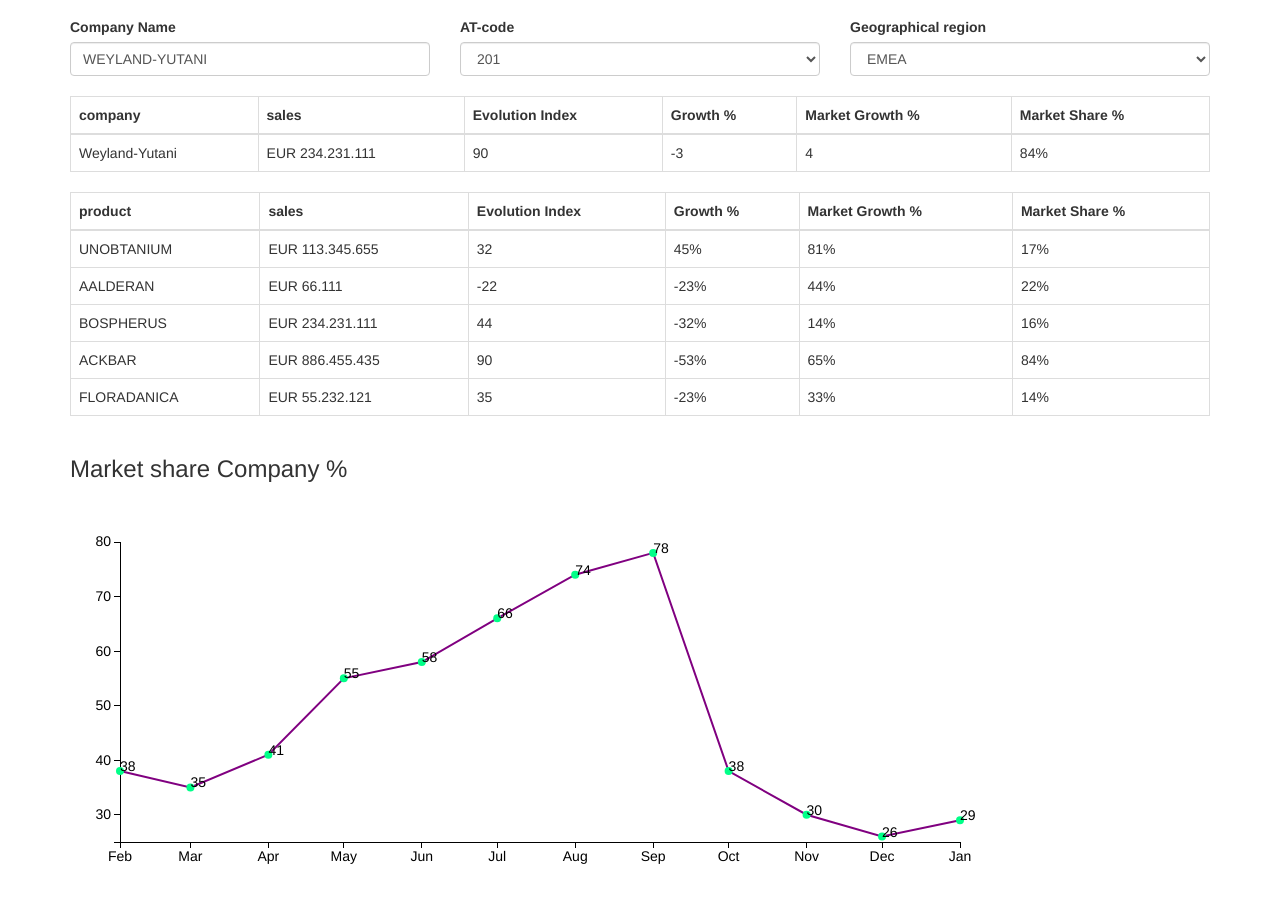
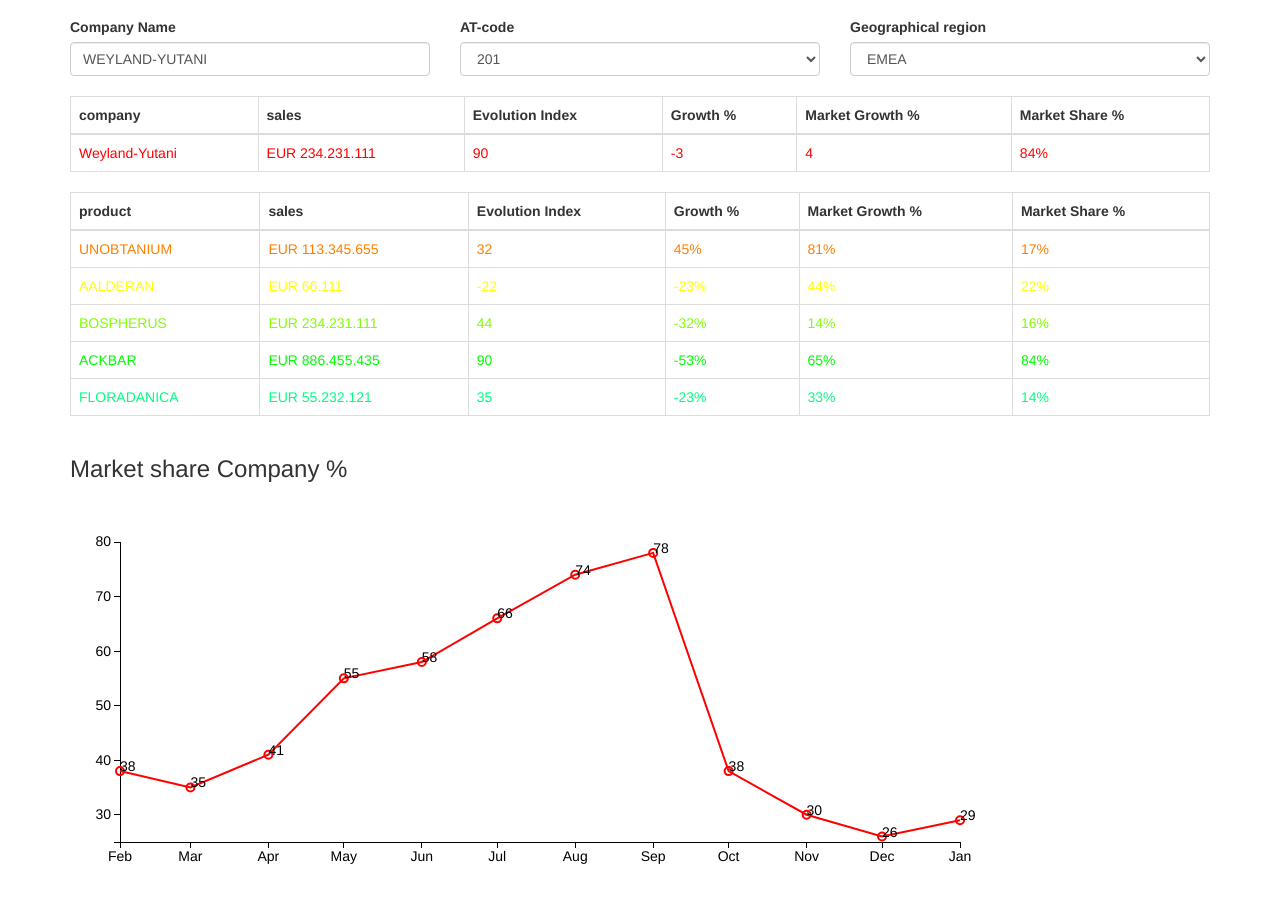
Before and after one commit to larjen/pids, a website: page pids/pids1.html in a window 1280 px wide. Shown: the part 53-952 px from the top of the page. Drawn offline with nearby package versions, Linux system fonts and the light colour scheme.

Commit message:
dev
color legends added

```diff
--- a/pids/pids-graph-1.js
+++ b/pids/pids-graph-1.js
@@ -16,6 +16,22 @@
     xMax: [],
     yMax: [],
     axis: [],
+    getColorClassName: function(number){
+        // gets a code for a specific color
+
+        return "color-"+number % 9;
+    },
+    getColorClassNameFromEntityId: function (id) {
+        // gets a code for a specific color
+
+        // loop through enities until id match established
+
+        for (var i = 0; i < this.dataSet.entity.length; i++) {
+            if (this.dataSet.entity[i].id == id) {
+                return this.getColorClassName(i);
+            }
+        }
+    },
     setDataSet: function (dataSet) {
 
         // sets the dataset into the object
@@ -140,8 +156,9 @@
                 cx: function (d) { return scale.x(self.getDate(d.x)); },
                 cy: function (d) { return scale.y(d.y); },
                 r: 4,
-                "fill": "#00ff88",
-                class: "circle-"+ds.entityid
+                "stroke-width": 2,
+                "fill":"none",
+                class: "circle-" + ds.entityid + " " + this.getColorClassNameFromEntityId(ds.entityid)
             })
             .on("mouseover", function (d) {
                 tooltip.transition()
@@ -222,10 +239,9 @@
         var viz = svg.append("path")
             .attr({
                 d: lineFun(ds.data),
-                "stroke": "purple",
                 "stroke-width": 2,
-                "fill": "none",
-                "class": ds.entityid
+                "class": ds.entityid + " " + this.getColorClassNameFromEntityId(ds.entityid),
+                "fill": "none"
             });
 
         // add dots
@@ -345,7 +361,7 @@
 
                     // now add the row of data
 
-                    var dataRow = $('<tr></tr>');
+                    var dataRow = $('<tr class='+ this.getColorClassName(j)+'></tr>');
 
                     var keys = Object.keys(dataSet.entity[j].properties);
 
@@ -377,8 +393,7 @@
 
         console.log(dataSet);
 
-        // first set the dataSet
-        this.dataSet = dataSet;
+
 
         //console.log("Now drawing dataset:", this.dataSet.datasets);
         //console.log("Now drawing dataset:", this.dataSet.datasets.length);
@@ -408,6 +423,9 @@
     },
     render: function (dataSet) {
 
+        // first set the dataSet
+        this.dataSet = dataSet;
+
         this.renderTable(dataSet);
 
         this.renderGraphs(dataSet);
--- a/pids/pids1.html
+++ b/pids/pids1.html
@@ -24,7 +24,7 @@
         $.ajax({
             dataType: "json",
             url: "pids_data.json",
-        success: function(data, textStatus, jqXHR){
+            success: function (data, textStatus, jqXHR) {
 
                 //pidsGraph.setDataSet(data);
                 //pidsGraph.drawLine();
@@ -44,9 +44,9 @@
             stroke: black;
             shape-rendering: crispEdges;
         }
+
         .y-axis text,
         .x-axis text {
-
         }
 
         div.tooltip {
@@ -60,6 +60,60 @@
             pointer-events: none;
             font-size: 10px;
         }
+
+        /* colors */
+
+        .color-0 {
+            stroke: #ff0000;
+            color: #ff0000;
+        }
+
+        .color-1 {
+            stroke: #ff8000;
+            color: #ff8000;
+        }
+
+        .color-2 {
+            stroke: #ffff00;
+            color: #ffff00;
+        }
+
+        .color-3 {
+            stroke: #80ff00;
+            color: #80ff00;
+        }
+
+        .color-4 {
+            stroke: #00ff00;
+            color: #00ff00;
+        }
+
+
+        .color-5 {
+            stroke: #00ff80;
+            color: #00ff80;
+        }
+
+        .color-6 {
+            stroke: #00ffff;
+            color: #00ffff;
+        }
+
+        .color-7 {
+            stroke: #0080ff;
+            color: #0080ff;
+        }
+
+        .color-8 {
+            stroke: #0000ff;
+            color: #0000ff;
+        }
+
+        .color-9 {
+            stroke: #7f00ff;
+            color: #7f00ff;
+        }
+
     </style>
 </head>
 <body>
```
Also changed, not shown: pids/README.md. Lines whose indentation alone changed are shown as unchanged.
